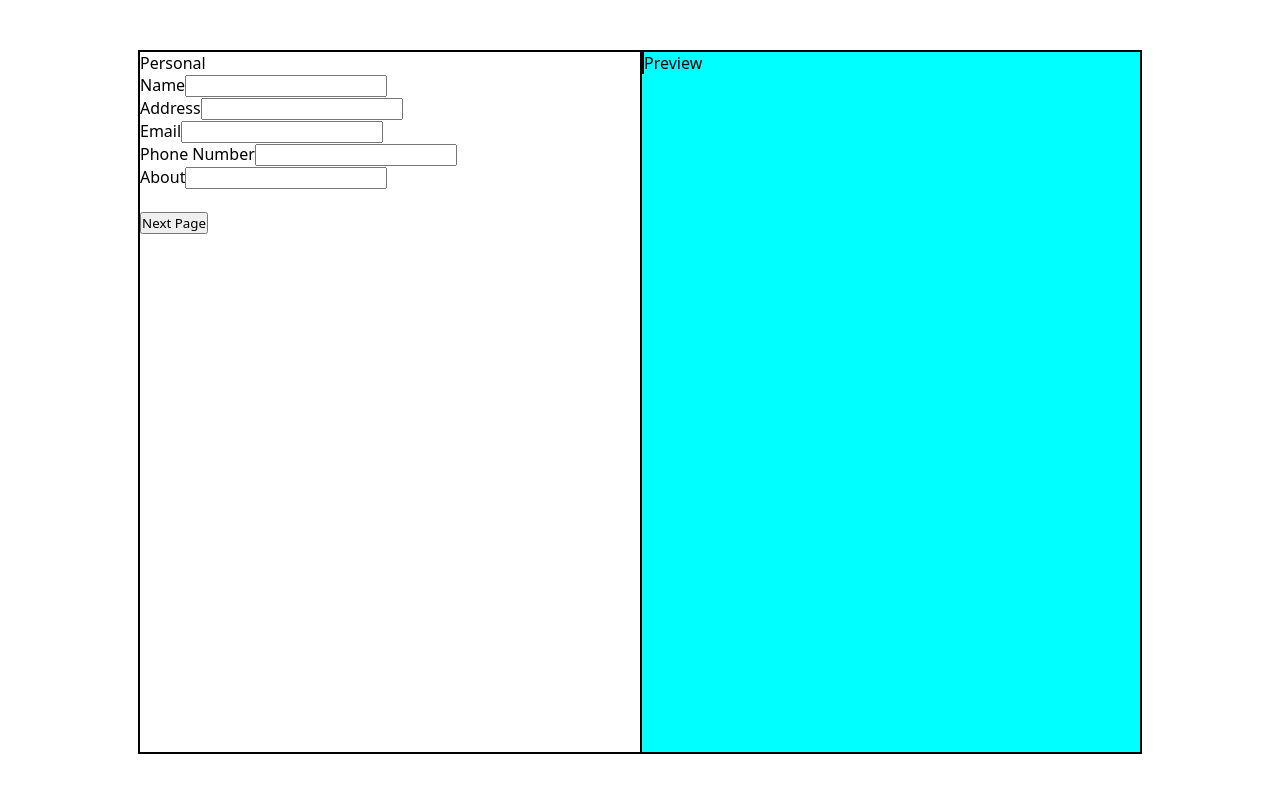
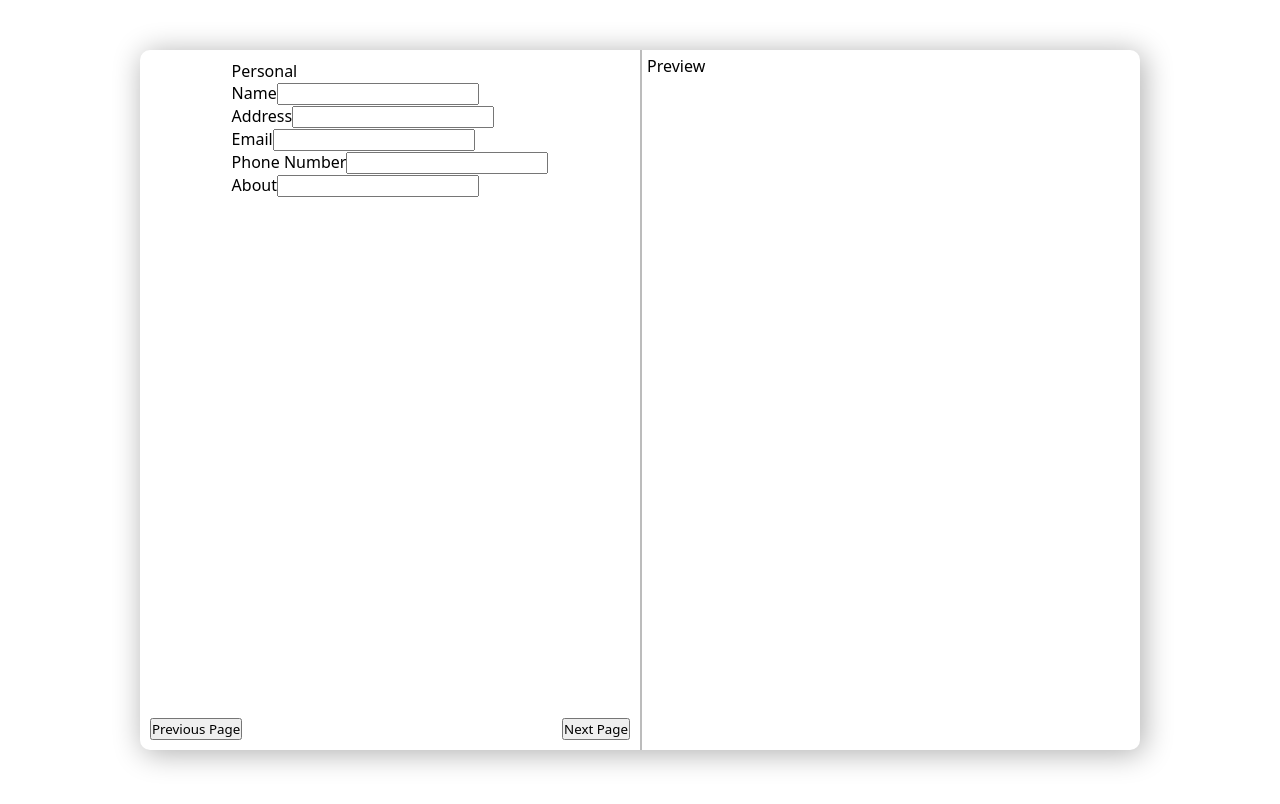
Before and after one commit to WLewis0991/ResumeBuilder, a React (Vite) app: page / in a window 1280 px wide. Both pictures are taken after a click on the button "Enter". Built offline with nearby package versions, Linux system fonts and the light colour scheme.

Commit message:
Small organization fixes, buttons pushed to the bottom of each page, background updated

```diff
--- a/src/Education.jsx
+++ b/src/Education.jsx
@@ -44,9 +44,10 @@ export default function Education (props){
         <br />
         <br />
 
-
-        <Button text="Previous Page" page = {() => setView("work")}></Button>
-
+        <div className="button-container">
+            <Button text="Previous Page" page = {() => setView("work")}></Button>
+            <Button text="Next Page" page = {() => setView("education")}></Button>
+        </div>
     </>)
 
 }
--- a/src/Personal.jsx
+++ b/src/Personal.jsx
@@ -19,7 +19,7 @@ export default function Pesonal (props) {
 }
 
     return(<>
-    <div>
+    <div className="personal-section">
         <p>Personal</p>
         <label>Name</label>
         <input type="text" name="name" value={resumeData.personal.name} onChange={handleChange}/>
@@ -43,7 +43,10 @@ export default function Pesonal (props) {
 
 
         <br />
-        <Button text="Next Page" page = {() => setView("projects")}></Button>
+        <div className="button-container">
+          <Button text="Previous Page" page = {() => setView("personal")}></Button>
+          <Button text="Next Page" page = {() => setView("projects")}></Button>
+        </div>
 
     </>)
 }
--- a/src/Preview.jsx
+++ b/src/Preview.jsx
@@ -4,7 +4,7 @@ export default function Preview(props) {
     const{resumeData} = props
 
     return(<>
-    <div className="preview-container">
+    <div>
         <p>Preview</p>
             <div>
       <h1>{resumeData.personal.name}</h1>
--- a/src/Projects.jsx
+++ b/src/Projects.jsx
@@ -60,10 +60,10 @@ export default function Projects (props){
         <button onClick={addSkill}>Submit Skill</button>
         <br />
         <br />
-
-        <Button text= "Previous Page" page={() => setView("personal")} />
-        <Button text="Next Page" page = {() => setView("work")} />
-
+        <div className="button-container">
+            <Button text= "Previous Page" page={() => setView("personal")} />
+            <Button text="Next Page" page = {() => setView("work")} />
+        </div>
 
     </>)
 }
--- a/src/Work.jsx
+++ b/src/Work.jsx
@@ -58,10 +58,10 @@ export default function Work(props) {
         <button onClick={addJob}>Submit</button>
 
         <br />
-
-        <Button text="Previous Page" page = {() => setView("projects")}></Button>
-        <Button text="Next Page" page = {() => setView("education")}></Button>
-
+        <div className="button-container">
+            <Button text="Previous Page" page = {() => setView("projects")}></Button>
+            <Button text="Next Page" page = {() => setView("education")}></Button>
+        </div>
 
     </>)
 }
--- a/src/index.css
+++ b/src/index.css
@@ -40,17 +40,32 @@
 .template-container{
     width: 1000px;
     height: 700px;
-    border: 2px solid black;
+    border: none;
+    box-shadow: 3px 3px 30px rgba(0, 0, 0, 0.329);
+    border-radius: 10px;
     margin: 50px;
     display: grid;
     grid-template-columns: 500px 500px;
 }
 
 .preview-container{
-    background-color: aqua;
-    border-left: 2px solid black;
+    border-left: 2px solid rgba(0, 0, 0, 0.263);
+    padding: 5px;
+
 }
 
 .input-container{
+    display: flex;
+    flex-direction: column;
+    align-items: center;
+    justify-content: center;
+    padding: 10px;
 
 }
+.button-container{
+    margin-top: auto;
+    width: 100%;
+    display: flex;
+    flex-direction: row;
+    justify-content: space-between;
+}
```
